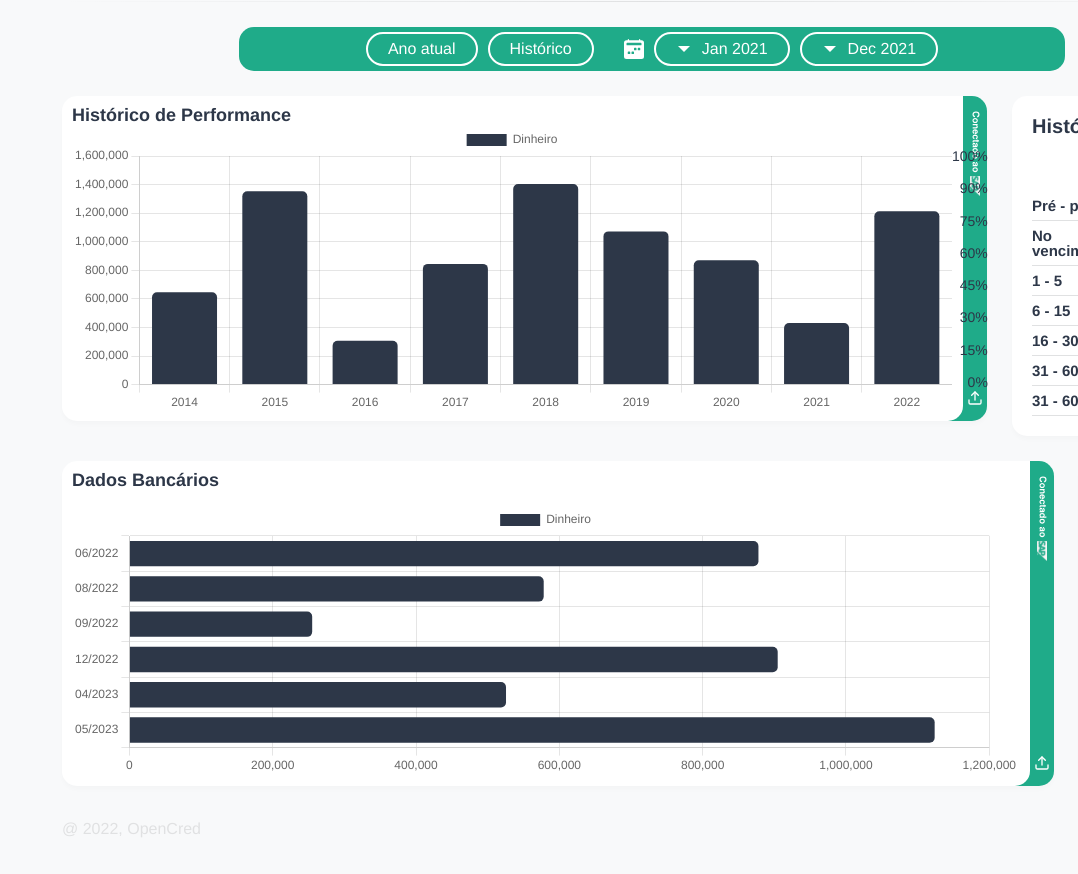
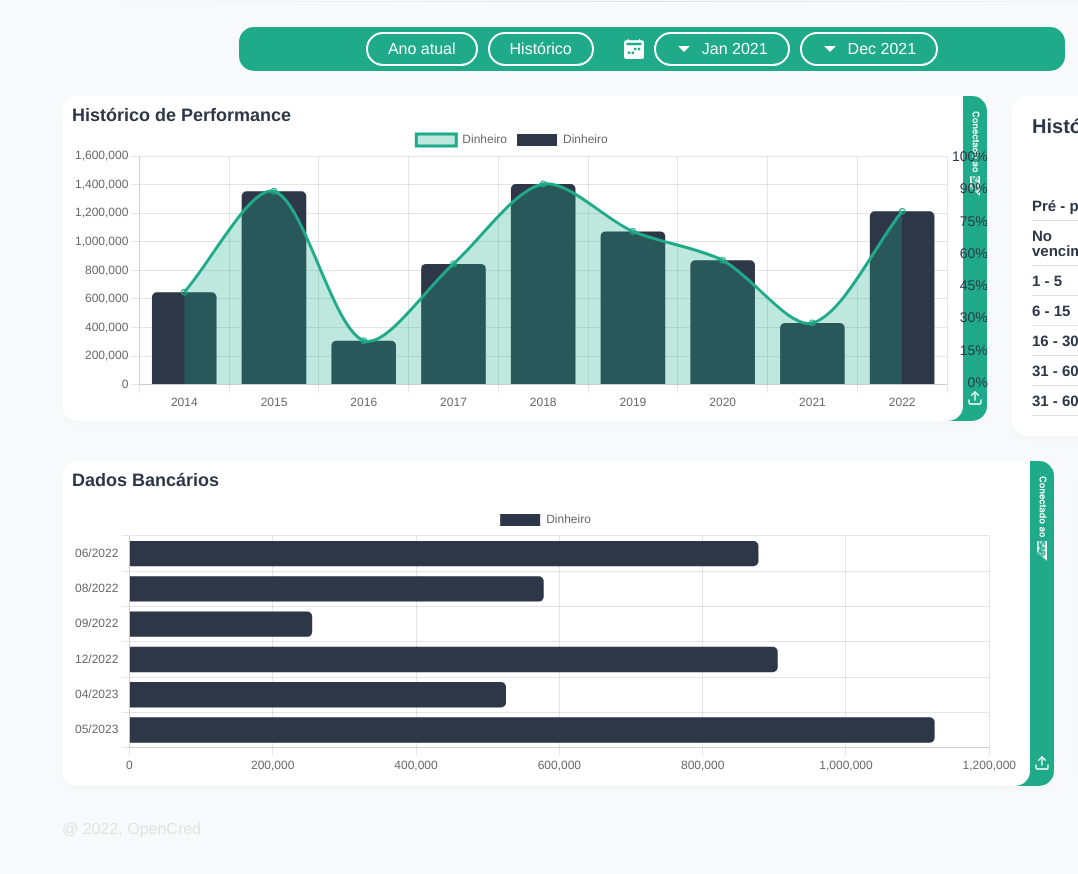
Before and after one commit to henriquemarioto/open-cred-demo, a React (Vite) app: page / in a window 1280 px wide. Shown: the part 800-1674 px from the top of the page, without its empty margins (202-1280 px from the left). Built offline with nearby package versions, Linux system fonts and the light colour scheme.

Commit message:
feat: double graph on performance

```diff
--- a/src/components/BarPerformanceGraph/index.tsx
+++ b/src/components/BarPerformanceGraph/index.tsx
@@ -1,4 +1,4 @@
-import { Bar } from "react-chartjs-2";
+import { Bar, Chart } from "react-chartjs-2";
 import "chart.js/auto";
 import { Container, ContainerGraph, ContainerNumber, Title } from "./style";
 import getGraphData from "../../utils/getGraphData";
@@ -30,11 +30,21 @@ const BarPerformanceGraph = () => {
       <Title>Histórico de Performance</Title>
 
       <ContainerGraph>
-        <Bar
+        <Chart
           data={{
             labels: userData.map((item) => item.year),
             datasets: [
               {
+                type: "line",
+                label: "Dinheiro",
+                data: userData.map((item) => item.gain),
+                backgroundColor: ["#1FAB8949"],
+                borderColor: "#1FAB89",
+                fill: true,
+                tension: 0.3,
+              },
+              {
+                type: "bar",
                 label: "Dinheiro",
                 data: userData.map((item) => item.gain),
                 backgroundColor: ["#2D3748"],
```
